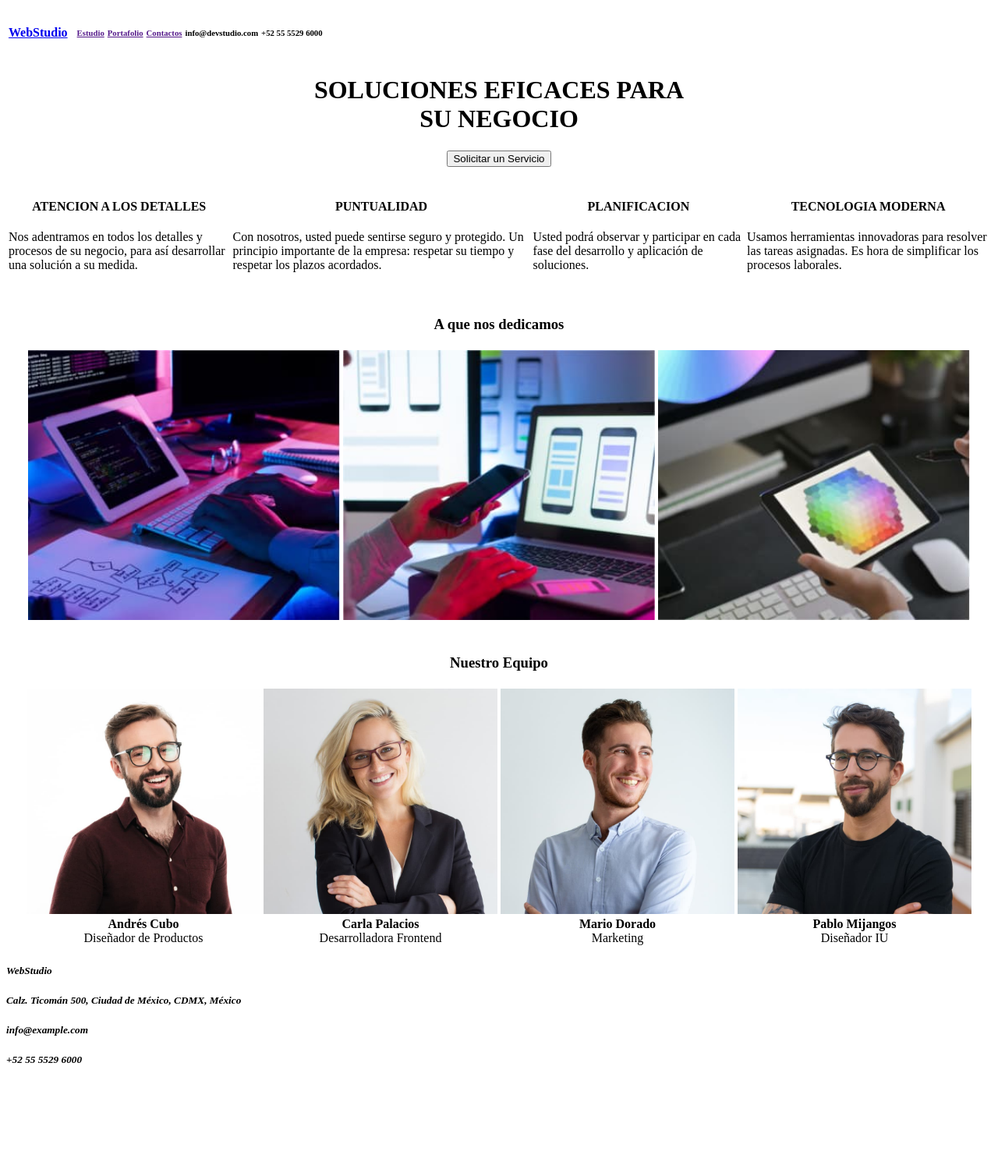
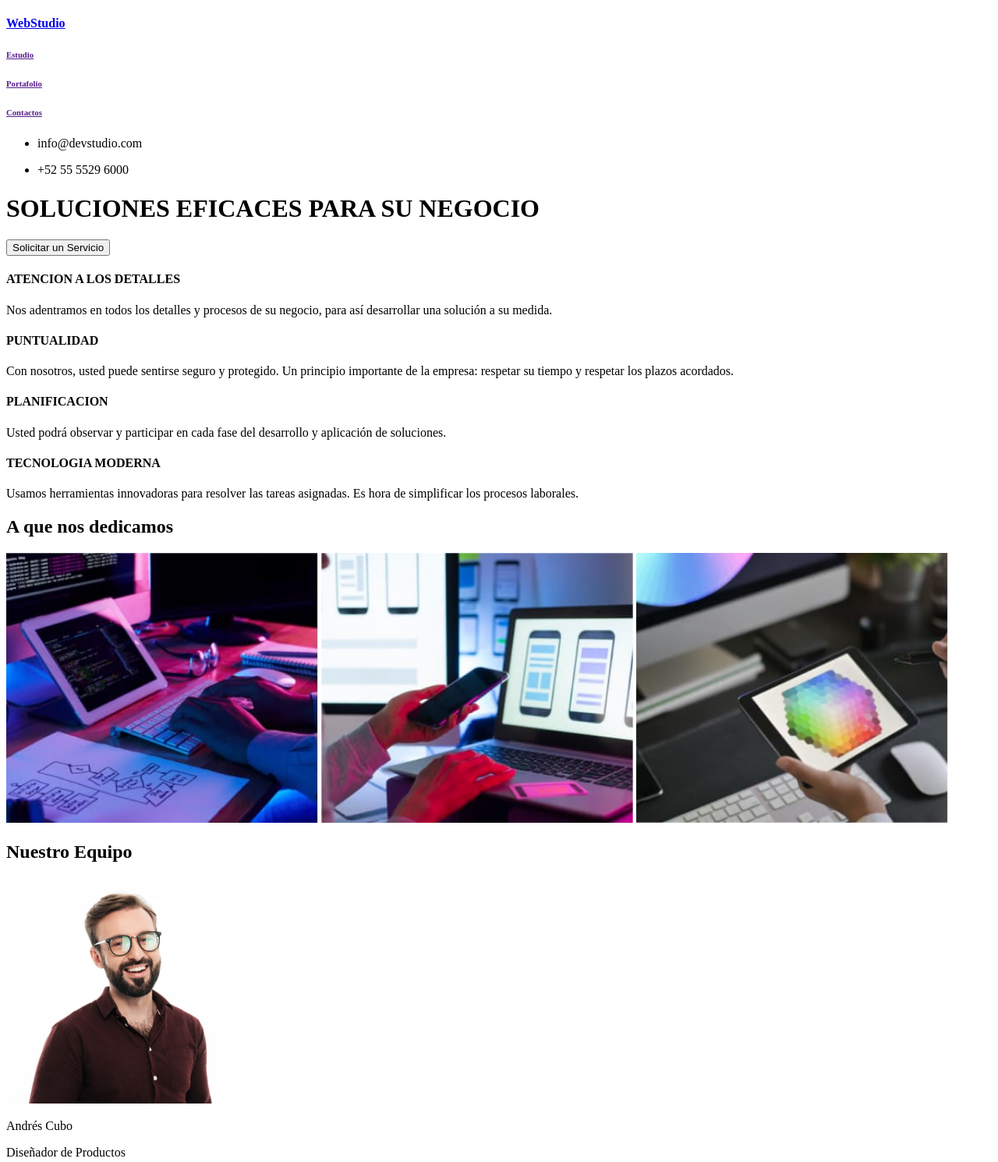
Before and after one commit to colave77/goit-markup-hw-01, a plain HTML site: page index.html in a window 1280 px wide. Shown: the top 1490 px of the page at 78% size. Before the commit the page ends 1389 px from the top, so only its background shows below. Drawn offline with Linux system fonts and the light colour scheme.

Commit message:
correcciones de tarea 1

```diff
--- a/index.html
+++ b/index.html
@@ -1,5 +1,5 @@
 <!DOCTYPE html>
-<html lang="en">
+<html lang="es">
   <head>
     <meta charset="UTF-8" />
     <meta http-equiv="X-UA-Compatible" content="IE=edge" />
@@ -9,158 +9,80 @@
   </head>
   <body>
     <header>
-          <!-- Se crea una tabla para el manejo del encabezado y poder que salga en una sola linea  -->
-      <table>
-        <tr>
-          <th>
       <nav>
-              <a href="http://www.elwebstudio.com" class="link">
-                <h4>WebStudio</h4>
-              </a>
+        <a href="http://www.elwebstudio.com" class="link"><h4>WebStudio</h4></a>
+        <a href="" class="link"><h6>Estudio</h6></a>
+        <a href="" class="link"><h6>Portafolio</h6></a>
+        <a href="" class="link"><h6>Contactos</h6></a>
       </nav>
-          </th>
-          <th></th>
-          <th></th>
-          <th>
-            <a href="" class="link">
-              <h6>Estudio</h6>
-            </a>
-          </th>
-          <th>
-            <a href="" class="link">
-              <h6>Portafolio</h6>
-            </a>
-          </th>
-          <th>
-            <a href="" class="link">
-              <h6>Contactos</h6>
-            </a>
-          </th>
-          <th>
-            <h6>info@devstudio.com</h6>
-          </th>
-          <th>
-            <h6>+52 55 5529 6000</h6>
-          </th>
-        </tr>
-      </table>
+      <ul>
+        <li>info@devstudio.com</li>
+      </ul>
+      <ul>
+        <li>+52 55 5529 6000</li>
+      </ul>
     </header>
     <!-- Sección 1 para estructurar la primera parte del cuerpo de la pagina, donde se establece el titulo mas grande a ser usado -->
-    <h1 align="center">
-      SOLUCIONES EFICACES PARA <br />
-      SU NEGOCIO
-    </h1>
-    <center><button>Solicitar un Servicio</button></center>
-    <br />
-        <!-- Diseño de tabla de 1 fila y 4 columnas para describir los parrafos que aparecen en la mitad de la pagina  -->
-    <table>
-      <tr>
-        <td>
+    <main>
+      <h1>SOLUCIONES EFICACES PARA SU NEGOCIO</h1>
+      <button type="submit">Solicitar un Servicio</button>
       <article>
-            <b><h4 align="center">ATENCION A LOS DETALLES</h4></b>
+        <h4>ATENCION A LOS DETALLES</h4>
         <p>
-              Nos adentramos en todos los detalles y procesos de su negocio,
-              para así desarrollar una solución a su medida.
+          Nos adentramos en todos los detalles y procesos de su negocio, para
+          así desarrollar una solución a su medida.
         </p>
       </article>
-        </td>
-        <td>
       <article>
-            <b><h4 align="center">PUNTUALIDAD</h4></b>
+        <h4>PUNTUALIDAD</h4>
         <p>
-              Con nosotros, usted puede sentirse seguro y protegido. Un
-              principio importante de la empresa: respetar su tiempo y respetar
-              los plazos acordados.
+          Con nosotros, usted puede sentirse seguro y protegido. Un principio
+          importante de la empresa: respetar su tiempo y respetar los plazos
+          acordados.
         </p>
       </article>
-        </td>
-        <td>
       <article>
-            <b><h4 align="center">PLANIFICACION</h4></b>
+        <h4>PLANIFICACION</h4>
         <p>
           Usted podrá observar y participar en cada fase del desarrollo y
           aplicación de soluciones.
         </p>
       </article>
-        </td>
-        <td>
       <article>
-            <b><h4 align="center">TECNOLOGIA MODERNA</h4></b>
-            <p size="8">
-              Usamos herramientas innovadoras para resolver las tareas
-              asignadas. Es hora de simplificar los procesos laborales.
+        <h4>TECNOLOGIA MODERNA</h4>
+        <p>
+          Usamos herramientas innovadoras para resolver las tareas asignadas. Es
+          hora de simplificar los procesos laborales.
         </p>
       </article>
-        </td>
-      </tr>
-          <!-- Diseño de tabla para ubicacion de las imágenes mas grandes de la pagina  -->
-    </table>
-    <br />
-    <thead>
-      <center><h3>A que nos dedicamos</h3></center>
-    </thead>
-    <center>
-      <table>
-        <tr>
-          <td>
-            <img src="images/ima1.jpg" alt="Imagen1" width="400" />
-          </td>
-          <td>
-            <img src="images/ima2.jpg" alt="Imagen2" width="400" />
-          </td>
-          <td>
-            <img src="images/ima3.jpg" alt="Imagen3" width="400" />
-          </td>
-        </tr>
-            <!-- Diseño de la tabla para colocar las 4 imágenes del equipo de trabajo  -->
-      </table>
-    </center>
-    <br />
-    <thead>
-      <center><h3>Nuestro Equipo</h3></center>
-    </thead>
-    <center>
-      <table>
-        <tr>
-          <td>
-            <img src="images/ima4.jpg" alt="Imagen4" width="300" />
-            <center>
-              <b><figcaption>Andrés Cubo</figcaption></b>
-            </center>
-            <center><figcaption>Diseñador de Productos</figcaption></center>
-          </td>
-          <td>
-            <img src="images/ima5.jpg" alt="Imagen5" width="300" />
-            <center>
-              <b><figcaption>Carla Palacios</figcaption></b>
-            </center>
-            <center><figcaption>Desarrolladora Frontend</figcaption></center>
-          </td>
-          <td>
-            <img src="images/ima6.jpg" alt="Imagen6" width="300" />
-            <center>
-              <b><figcaption>Mario Dorado</figcaption></b>
-            </center>
-            <center><figcaption>Marketing</figcaption></center>
-          </td>
-          <td>
-            <img src="images/ima7.jpg" alt="Imagen7" width="300" />
-            <center>
-              <b><figcaption>Pablo Mijangos</figcaption></b>
-            </center>
-            <center><figcaption>Diseñador IU</figcaption></center>
-          </td>
-        </tr>
-      </table>
-    </center>
+      <h2>A que nos dedicamos</h2>
+      <img src="images/Pc.jpg" alt="Imagen de PC" width="400" />
+      <img src="images/Portatil.jpg" alt="Imagen de Portatil" width="400" />
+      <img src="images/Tablet.jpg" alt="Imagen de tablet" width="400" />
+      <h2>Nuestro Equipo</h2>
+      <img src="images/ACubo.jpg" alt="Diseñador de Productos" width="300" />
+      <p>Andrés Cubo</p>
+      <p>Diseñador de Productos</p>
+      <img
+        src="images/CPalacios.jpg"
+        alt="Desarrolladora Frontend"
+        width="300"
+      />
+      <p>Carla Palacios</p>
+      <p>Desarrolladora Frontend</p>
+      <img src="images/MDorado.jpg" alt="Marketing" width="300" />
+      <p>Mario Dorado</p>
+      <p>Marketing</p>
+      <img src="images/PMijangos.jpg" alt="Diseñador IU" width="300" />
+      <p>Pablo Mijangos</p>
+      <p>Diseñador IU</p>
       <!-- Parte final de la pagina donde se describe el pie de pagina  -->
+    </main>
+    <footer>
+      <h5>WebStudio</h5>
+      <address>Calz. Ticomán 500, Ciudad de México, CDMX, México</address>
+      <h5>info@example.com</h5>
+      <h5>+52 55 5529 6000</h5>
+    </footer>
   </body>
-  <footer>
-    <address>
-      <b><h5 href="">WebStudio</h5></b>
-      <p><h5>Calz. Ticomán 500, Ciudad de México, CDMX, México</h5></p>
-      <p><h5>info@example.com</h5></p>
-      <p><h5>+52 55 5529 6000</h5></p>
-    </address>
-  </footer>
 </html>
```
Also changed, not shown: images/ACubo.jpg (renamed from images/ima4.jpg), images/CPalacios.jpg (renamed from images/ima5.jpg), images/MDorado.jpg (renamed from images/ima6.jpg), images/PMijangos.jpg (renamed from images/ima7.jpg), images/Pc.jpg (renamed from images/ima1.jpg), images/Portatil.jpg (renamed from images/ima2.jpg), images/Tablet.jpg (renamed from images/ima3.jpg). Lines whose indentation alone changed are shown as unchanged.
